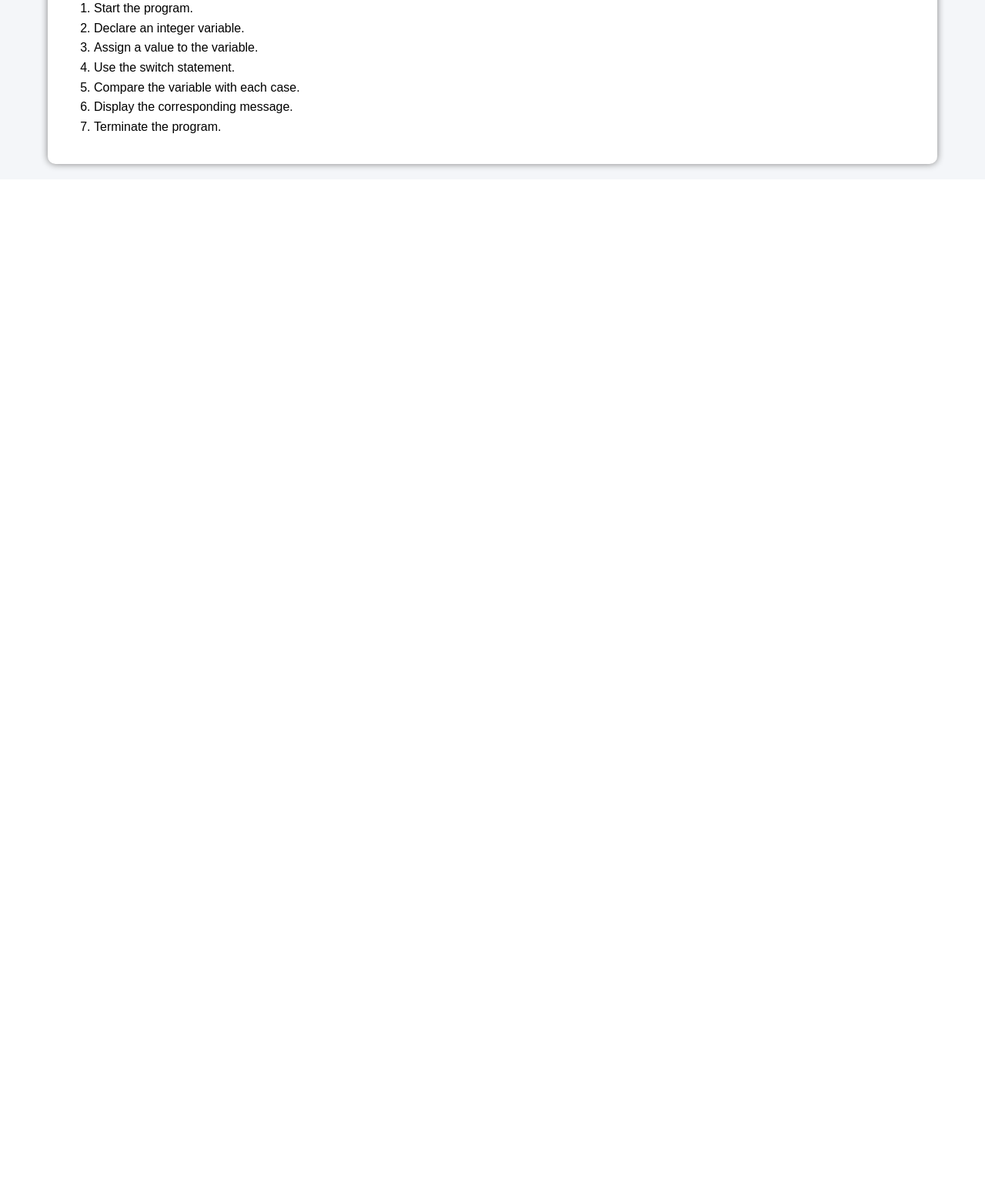
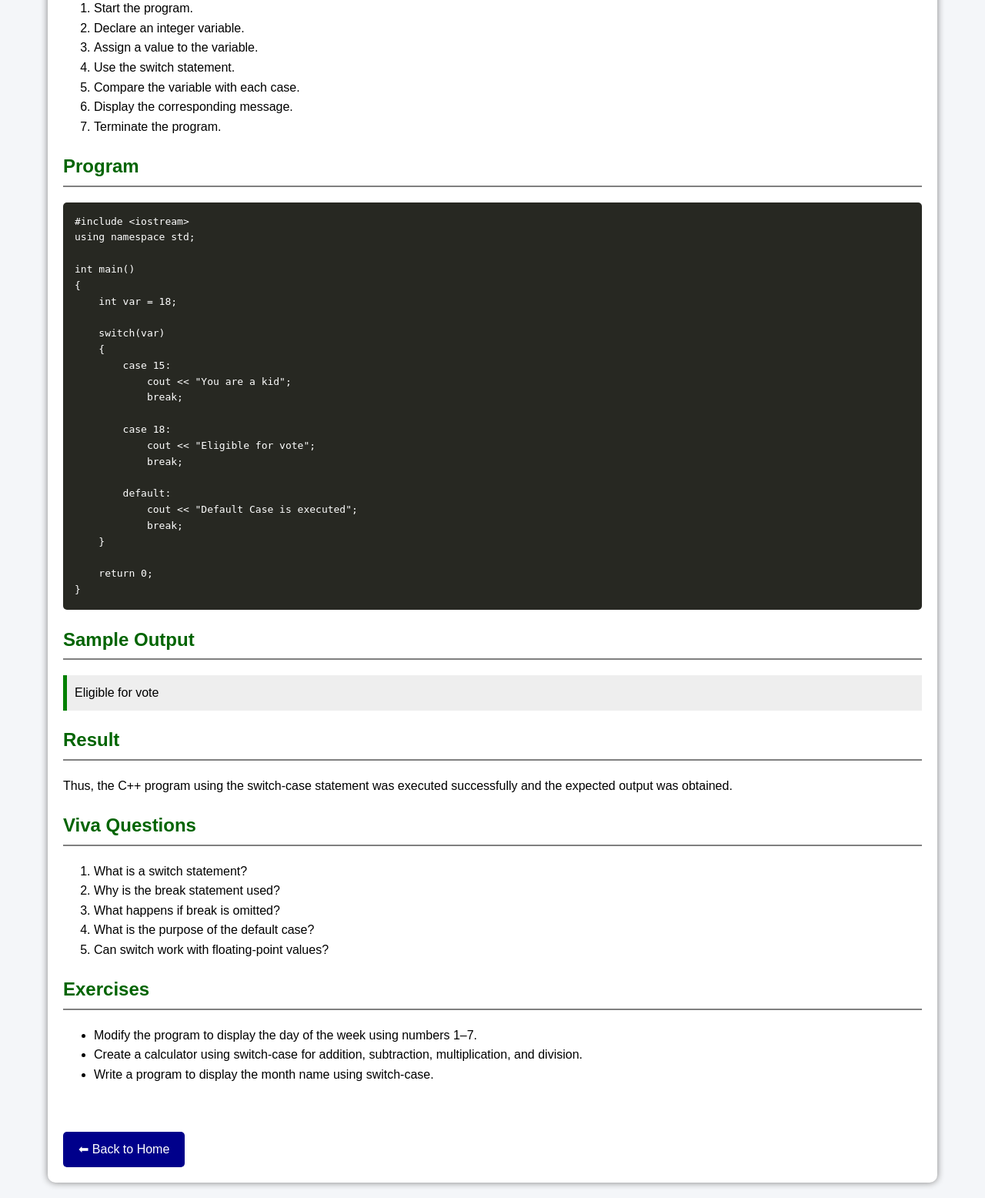
Before and after one commit to krithiga80/OODPVLAB, a Flask app: page /experiment/1 in a window 1280 px wide. Shown: the part 650-2206 px from the top of the page at 77% size. Before the commit the page ends 872 px from the top, so only its background shows below. Run offline with Flask 3, Linux system fonts and the light colour scheme.

Commit message:
Updated app

```diff
--- a/app.py
+++ b/app.py
@@ -10,21 +10,27 @@ experiments = [
     {"id": 5, "title": "Experiment 5", "name": "File Handling"}
 ]
 
+# Home Page
+@app.route("/")
+def home():
+    return render_template("index.html", experiments=experiments)
+
+# Experiment Pages
 @app.route("/experiment/<int:id>")
 def experiment(id):
     exp = experiments[id - 1]
 
     if id == 1:
         return render_template("exp1.html", exp=exp)
-
     elif id == 2:
         return render_template("exp2.html", exp=exp)
-
     elif id == 3:
         return render_template("exp3.html", exp=exp)
-
     elif id == 4:
         return render_template("exp4.html", exp=exp)
-
     elif id == 5:
         return render_template("exp5.html", exp=exp)
+
+# Run the application
+if __name__ == "__main__":
+    app.run(debug=True)
--- a/templates/exp1.html
+++ b/templates/exp1.html
@@ -107,3 +107,71 @@ If none of the cases match, the <strong>default</strong> case is executed.
 <li>Display the corresponding message.</li>
 <li>Terminate the program.</li>
 </ol>
+
+<h2>Program</h2>
+
+<pre>
+#include &lt;iostream&gt;
+using namespace std;
+
+int main()
+{
+    int var = 18;
+
+    switch(var)
+    {
+        case 15:
+            cout &lt;&lt; "You are a kid";
+            break;
+
+        case 18:
+            cout &lt;&lt; "Eligible for vote";
+            break;
+
+        default:
+            cout &lt;&lt; "Default Case is executed";
+            break;
+    }
+
+    return 0;
+}
+</pre>
+
+<h2>Sample Output</h2>
+
+<div class="output">
+Eligible for vote
+</div>
+
+<h2>Result</h2>
+
+<p>
+Thus, the C++ program using the switch-case statement was executed successfully and the expected output was obtained.
+</p>
+
+<h2>Viva Questions</h2>
+
+<ol>
+<li>What is a switch statement?</li>
+<li>Why is the break statement used?</li>
+<li>What happens if break is omitted?</li>
+<li>What is the purpose of the default case?</li>
+<li>Can switch work with floating-point values?</li>
+</ol>
+
+<h2>Exercises</h2>
+
+<ul>
+<li>Modify the program to display the day of the week using numbers 1–7.</li>
+<li>Create a calculator using switch-case for addition, subtraction, multiplication, and division.</li>
+<li>Write a program to display the month name using switch-case.</li>
+</ul>
+
+<br>
+
+<a href="/" class="button">⬅ Back to Home</a>
+
+</div>
+
+</body>
+</html>
```
